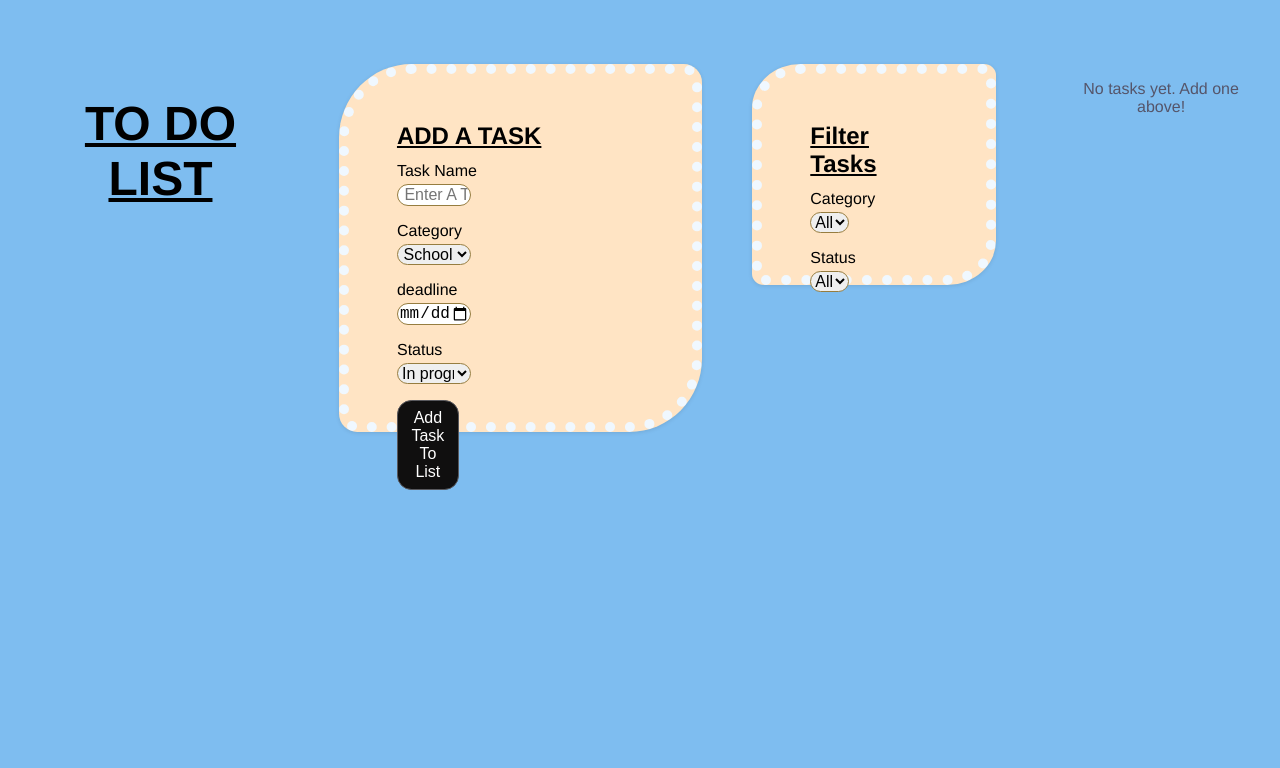
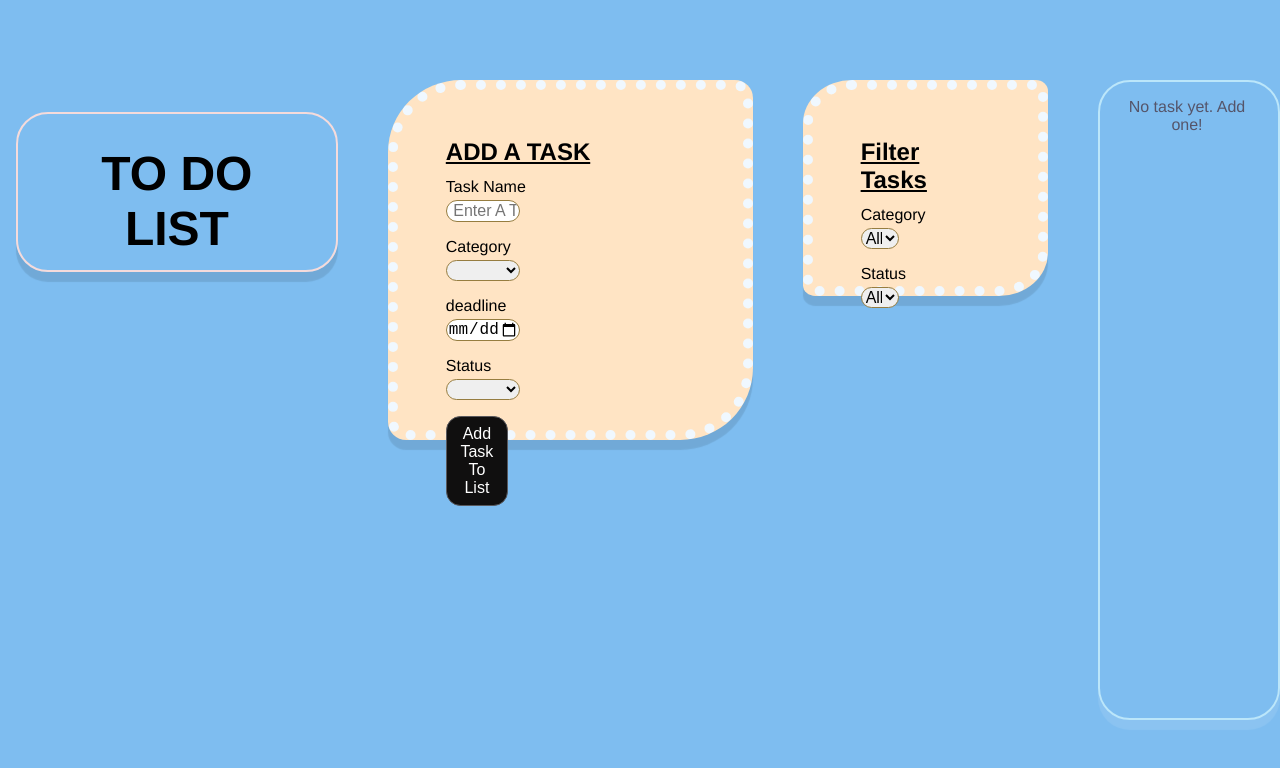
Before and after one commit to IMNUF/Task_Management_App, a plain HTML site: page index.html in a window 1280 px wide. Drawn offline with Linux system fonts and the light colour scheme.

Commit message:
added contentloaded to javascript and more form styling

```diff
--- a/app.js
+++ b/app.js
@@ -12,7 +12,7 @@ const todoList = document.getElementById("todoList");
 // THE TASK ARRAY
 let tasks = loadTasks();
 
-// LOCAL STORAGE
+// STORING TASKS IN LOCAL STORAGE AS OBJECTS
 function saveTasks() {
     try {
         localStorage.setItem("tasks", JSON.stringify(tasks));
@@ -20,6 +20,8 @@ function saveTasks() {
         console.log("unable to save task", error)
     }
 }
+
+// STORING TASKS IN LOCAL STORAGE AS OBJECTS
 
 function loadTasks() {
     try {
@@ -139,7 +141,7 @@ function renderTasks() {
         const empty = document.createElement("li");
         empty.className = "empty";
         empty.textContent = tasks.length === 0
-            ? "No tasks yet. Add one above!"
+            ? "No task yet. Add one!"
             : "No tasks match this filter.";
         todoList.appendChild(empty);
         return;
@@ -211,5 +213,7 @@ input.addEventListener("keydown", function(event) {
 
 //TO ENSURE SAVED TASK AND OVERDUE MARKING WORKS
 
-checkOverdue();
-renderTasks();
+document.addEventListener("DOMContentLoaded", () => {
+    checkOverdue();
+    renderTasks();
+});
--- a/index.html
+++ b/index.html
@@ -21,6 +21,7 @@
             <div class="field-container">
                 <label for="inputCategory">Category</label>
                 <select id="inputCategory">
+                    <option aria-hidden="true"></option>
                     <option value="School">School</option>
                     <option value="Family">Family</option>
                     <option value="Work">Work</option>
@@ -36,6 +37,7 @@
             <div class="field-container">
                 <label for="status">Status</label>
                 <select id="inputStatus">
+                    <option aria-hidden="true"></option>
                     <option value="In Progress">In progress</option>
                     <option value="Completed">Completed</option>
                 </select>
--- a/style.css
+++ b/style.css
@@ -18,13 +18,12 @@ main {
     background-color: rgb(126, 189, 240);
     display: flex;
     flex-direction: row;
-    align-content: flex-start;
-    justify-items: flex-end;
+    padding-top: 5rem;
     gap: 50px;
     height: 100vh;
     width: 100vw;
-    padding-left: 2rem;
-    padding-top: 4rem;
+    margin: 0 auto;
+    padding-left: 1rem;
 
 }
 
@@ -32,7 +31,11 @@ h1 {
     font-size: 3rem;
     font-weight: 900;
     text-align: center;
-    text-decoration: underline;
+    height: 10rem;
+    border: 2px solid rgb(245, 219, 219);
+    box-shadow: 0 10px 1px rgba(0, 0, 0, 0.1);
+    padding: 2rem;
+    border-radius: 2rem;
 }
 
 h2 {
@@ -48,9 +51,10 @@ h2 {
     padding: 3rem;
     margin-bottom: 1rem;
     border-radius: 1rem;
-    box-shadow: 0 1px 4px rgba(0, 0, 0, 0.1);
+    box-shadow: 0 10px 1px rgba(0, 0, 0, 0.1);
     border: 10px dotted aliceblue;
     border-radius: 20% 5%;
+
 }
 
 .filter-task {
@@ -60,7 +64,7 @@ h2 {
     padding: 3rem;
     margin-bottom: 1rem;
     border-radius: 1rem;
-    box-shadow: 0 1px 4px rgba(0, 0, 0, 0.1);
+    box-shadow: 0 10px 1px rgba(0, 0, 0, 0.1);
     border: 10px dotted aliceblue;
     border-radius: 20% 5%;
 }
@@ -69,6 +73,7 @@ h2 {
     display: flex;
     flex-direction: column;
     margin-bottom: 1rem;
+
 }
 
 label {
@@ -116,7 +121,7 @@ button:focus-visible {
     color: #c0262d;
     background: transparent;
     border: 1px solid #c0262d;
-    border-radius: 50%;          /* makes it a circle */
+    border-radius: 50%;
     cursor: pointer;
 }
 
@@ -143,6 +148,7 @@ button:focus-visible {
     border-radius: 1rem;
     box-shadow: 0 1px 4px rgba(0, 0, 0, 0.1);
     overflow: hidden;
+    max-width: fit-content;
 }
 
 .task-name {
@@ -180,4 +186,7 @@ button:focus-visible {
     max-height: 80vh;
     overflow-y: auto;
     padding-right: 0.25rem;
+    border: 2px solid rgb(187, 230, 250);
+    box-shadow: 0 10px 1px rgba(255, 255, 255, 0.1);
+    border-radius: 2rem;
 }
```
